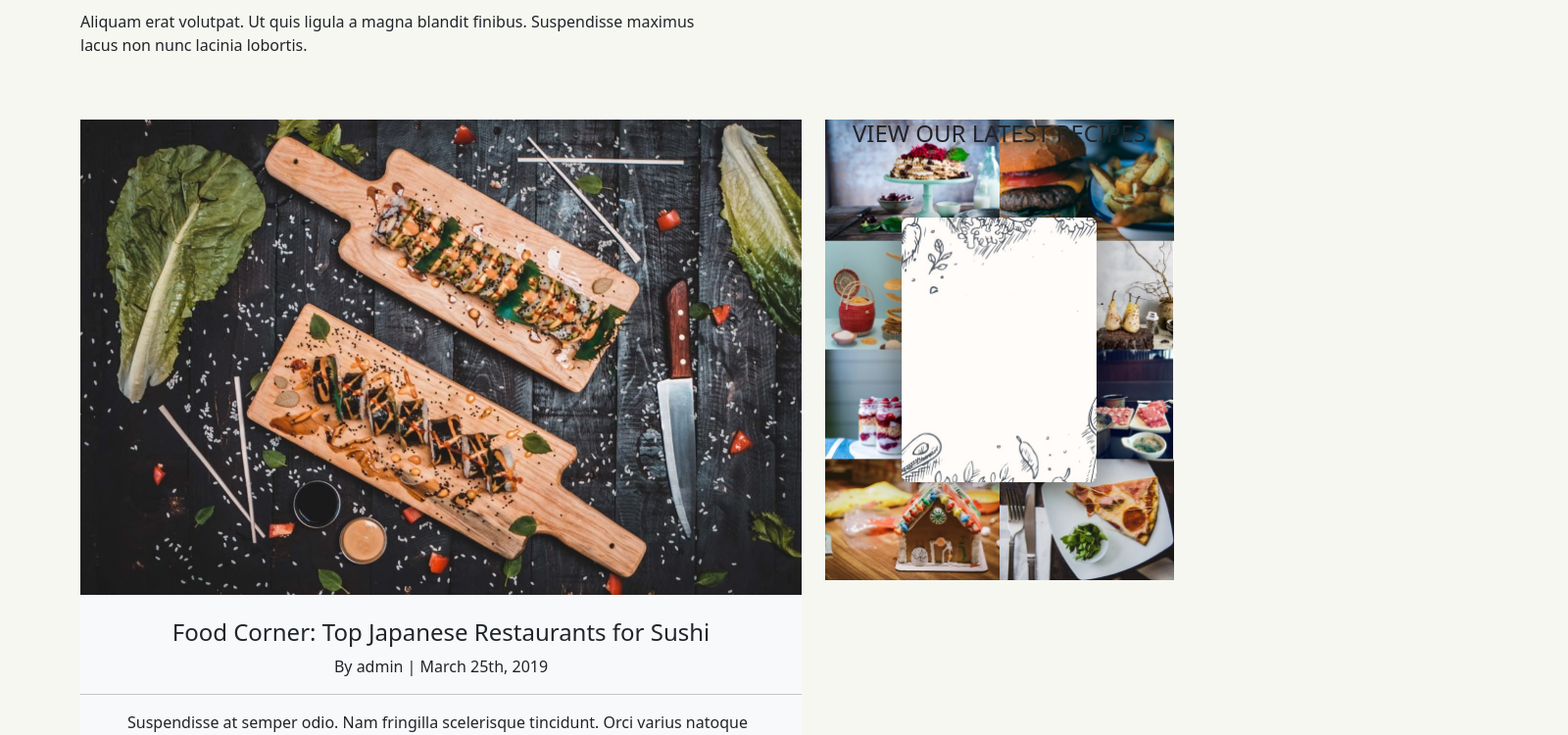
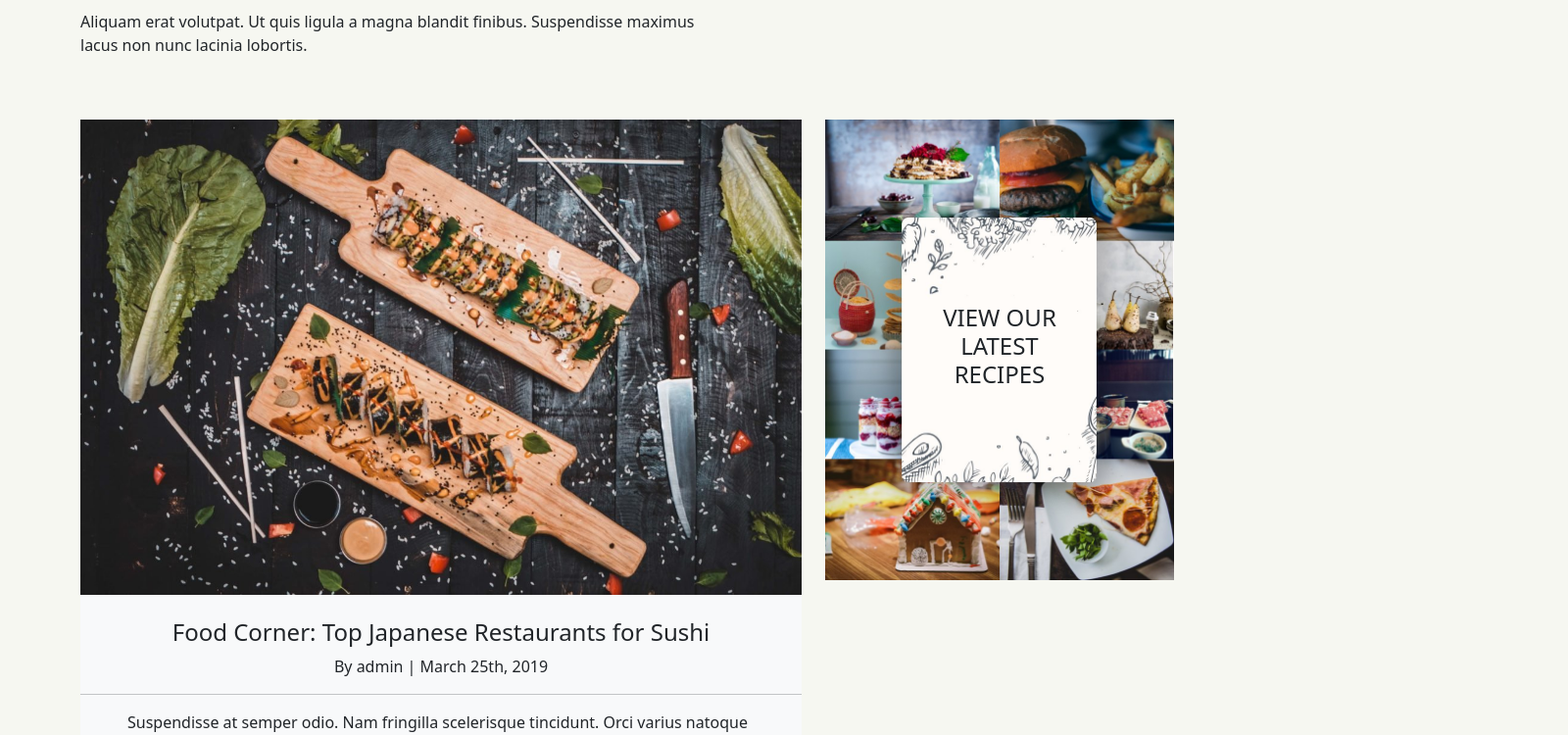
Before and after one commit to robertonesta/proj-html-vuejs, a Vue app: page / in a window 1280 px wide. Shown: the part 2826-3576 px from the top of the page at 98% size, 1600 px wide, since content can reach past the window. Built offline with nearby package versions, Linux system fonts and the light colour scheme.

Commit message:
fixing pictures in picturesComponent

```diff
--- a/src/components/farmToTable.vue
+++ b/src/components/farmToTable.vue
@@ -94,10 +94,10 @@
                     </div>
                 </div>
                 <div class="col-4">
-                    <div class="ad_card  d-flex justify-content-center text-center position-relative">
+                    <div class="ad_card d-flex justify-content-center text-center position-relative">
                         <img src="../assets/img/ad-bg.jpg" class="w-100" alt="">
                         <div class="ad_text position-absolute">
-                            <h4 class="text-uppercase ">View our latest recipes</h4>
+                            <h4 class="text-uppercase">View our latest recipes</h4>
                         </div>
                     </div>
                 </div>
@@ -127,11 +127,11 @@ export default {
     .load_button{
         background-color: #afafaf;
     }
-    .ad_text{
-       h5{
-        top: 20%;
+}
+.ad_text{
+        top: 50%;
         right: 50%;
-       }
+        transform: translate(50%, -50%);
+        width: 40%;
     }
-}
 </style>
--- a/src/components/footerTop.vue
+++ b/src/components/footerTop.vue
@@ -1,6 +1,6 @@
 <template>
-    <div>
-
+    <div class="contacts">
+        <div class="container"></div>
     </div>
 </template>
 
--- a/src/components/picturesComponent.vue
+++ b/src/components/picturesComponent.vue
@@ -1,7 +1,7 @@
 <template>
-    <div class="container m-0">
+    <div class="container-fluid m-0">
         <div class="row">
-            <div class="col12 d-flex">
+            <div class="col d-flex">
                 <img src="../assets/img/Yogurt-Nan-400x263.jpg" alt="">
                 <img src="../assets/img/Mixed-fruits-400x263.jpg" alt="">
                 <img src="../assets/img/r-rachel-park-366508-unsplash-min-400x263.jpg" alt="">
@@ -23,11 +23,11 @@ export default {
 </script>
 
 <style lang="scss" scoped>
-.col12{
+.col{
     padding: 0;
 
     img{
-       width: 100%;
+       width: 25%;
     }
 }
 </style>
```
